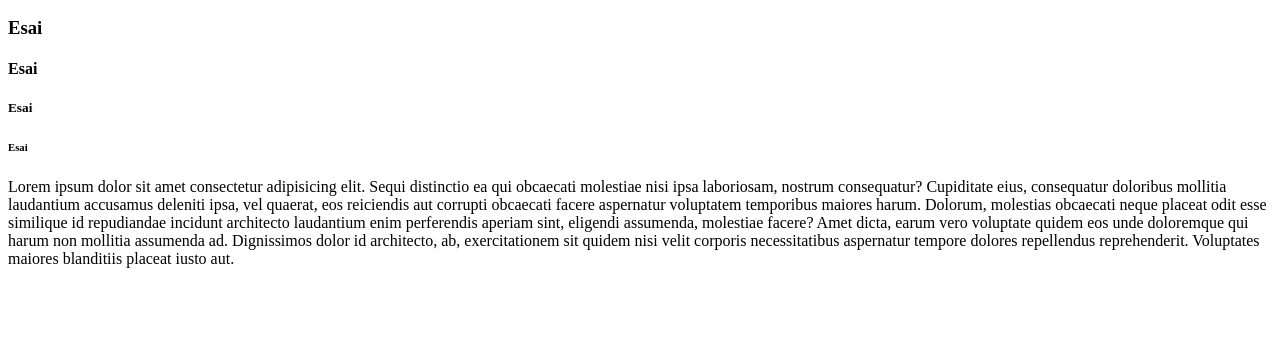
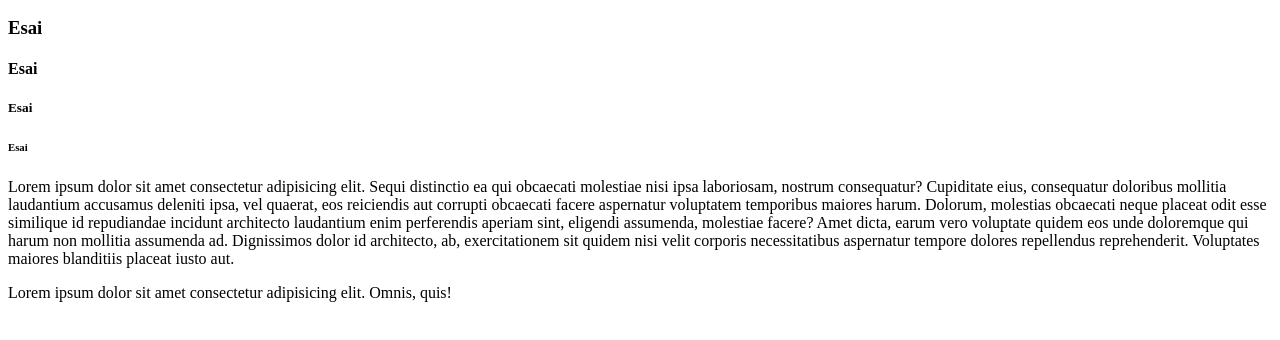
Before and after one commit to Esai27/HTML-Practice, a plain HTML site: page Sample/index.html in a window 1280 px wide. Shown: the part 110-450 px from the top of the page. Drawn offline with Linux system fonts and the light colour scheme.

Commit message:
Added paragraph

```diff
--- a/Sample/index.html
+++ b/Sample/index.html
@@ -14,6 +14,6 @@
     <h5>Esai</h5>
     <h6>Esai</h6>
     <p>Lorem ipsum dolor sit amet consectetur adipisicing elit. Sequi distinctio ea qui obcaecati molestiae nisi ipsa laboriosam, nostrum consequatur? Cupiditate eius, consequatur doloribus mollitia laudantium accusamus deleniti ipsa, vel quaerat, eos reiciendis aut corrupti obcaecati facere aspernatur voluptatem temporibus maiores harum. Dolorum, molestias obcaecati neque placeat odit esse similique id repudiandae incidunt architecto laudantium enim perferendis aperiam sint, eligendi assumenda, molestiae facere? Amet dicta, earum vero voluptate quidem eos unde doloremque qui harum non mollitia assumenda ad. Dignissimos dolor id architecto, ab, exercitationem sit quidem nisi velit corporis necessitatibus aspernatur tempore dolores repellendus reprehenderit. Voluptates maiores blanditiis placeat iusto aut.</p>
-
+      <p>Lorem ipsum dolor sit amet consectetur adipisicing elit. Omnis, quis!</p>
 </body>
 </html>
```
